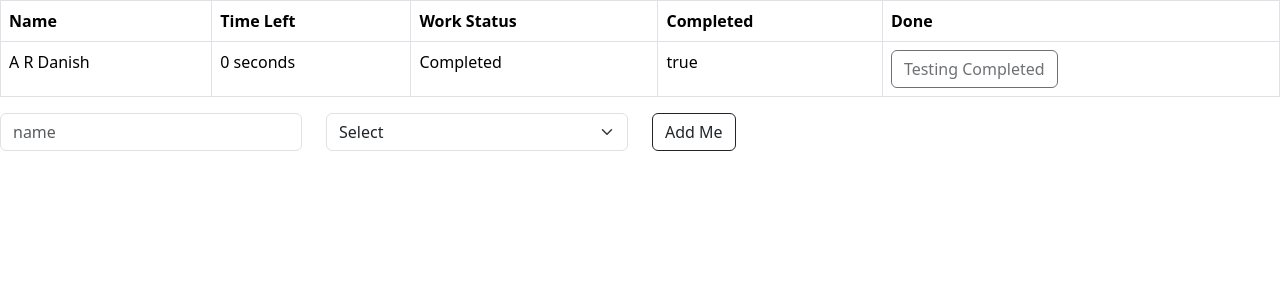
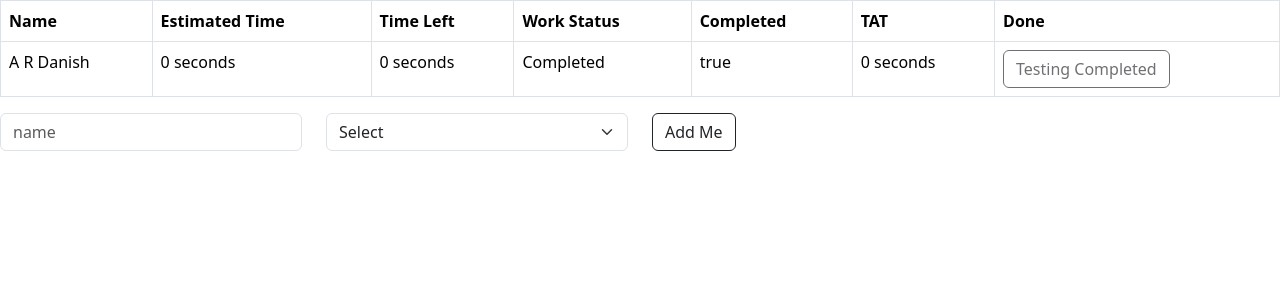
Before and after one commit to helloardanish/arenv, an Angular app: page /testing in a window 1280 px wide. Shown: the top 300 px of the page. Built offline with nearby package versions, Linux system fonts and the light colour scheme.

Commit message:
Estimated Time and TAT added

```diff
--- a/src/app/testingqueue/testingqueue.component.html
+++ b/src/app/testingqueue/testingqueue.component.html
@@ -16,9 +16,11 @@
 
           <tr *ngFor="let row of workers; let i = index">
             <td>{{ row.name }}</td>
+            <td>{{ row.estimatedTime }} seconds</td>
             <td>{{ row.timeLeft }} seconds</td>
             <td>{{ row.workStatus }}</td>
             <td>{{ row.completed }}</td>
+            <td>{{ row.tat }} seconds</td>
 
             <td>
               <button type="button" class="btn btn-outline-dark" (click)="testingCompleted(i)" [disabled]="disableTestingCompletedButton[i]">Testing Completed</button>
--- a/src/app/testingqueue/testingqueue.component.ts
+++ b/src/app/testingqueue/testingqueue.component.ts
@@ -33,21 +33,25 @@ export class TestingqueueComponent {
     //this.disableTestingCompletedButton[0] = true;
   }
 
-  headings = ['Name', 'Time Left', 'Work Status', 'Completed']
+  headings = ['Name', 'Estimated Time', 'Time Left', 'Work Status', 'Completed', 'TAT']
 
 
 
   workers: {
     name: string,
+    estimatedTime: number,
     timeLeft: number,
     workStatus: string,
     completed: boolean,
+    tat: number,
   }[] = [
     {
       name: 'A R Danish',
+      estimatedTime: 0,
       timeLeft: 0,
       workStatus: 'Completed',
       completed: true,
+      tat: 0,
     },
   ]
 
@@ -58,6 +62,8 @@ export class TestingqueueComponent {
     this.disableTestingCompletedButton[index] = true;
     this.workers[index].workStatus = 'Completed';
     this.workers[index].completed = true;
+
+    this.workers[index].tat = this.workers[index].estimatedTime - this.workers[index].timeLeft;
 
     this.timeRunningForUser = false;
 
@@ -72,7 +78,7 @@ export class TestingqueueComponent {
 
     const selectedTime = this.getSelectedTime(this.selectedTimeOption)*60;
 
-    this.workers.push({name: this.name, timeLeft: selectedTime, workStatus: 'Pending', completed: false});
+    this.workers.push({name: this.name, estimatedTime:selectedTime, timeLeft: selectedTime, workStatus: 'Pending', completed: false, tat: 0});
 
     /*
     let currActive = false;
```
